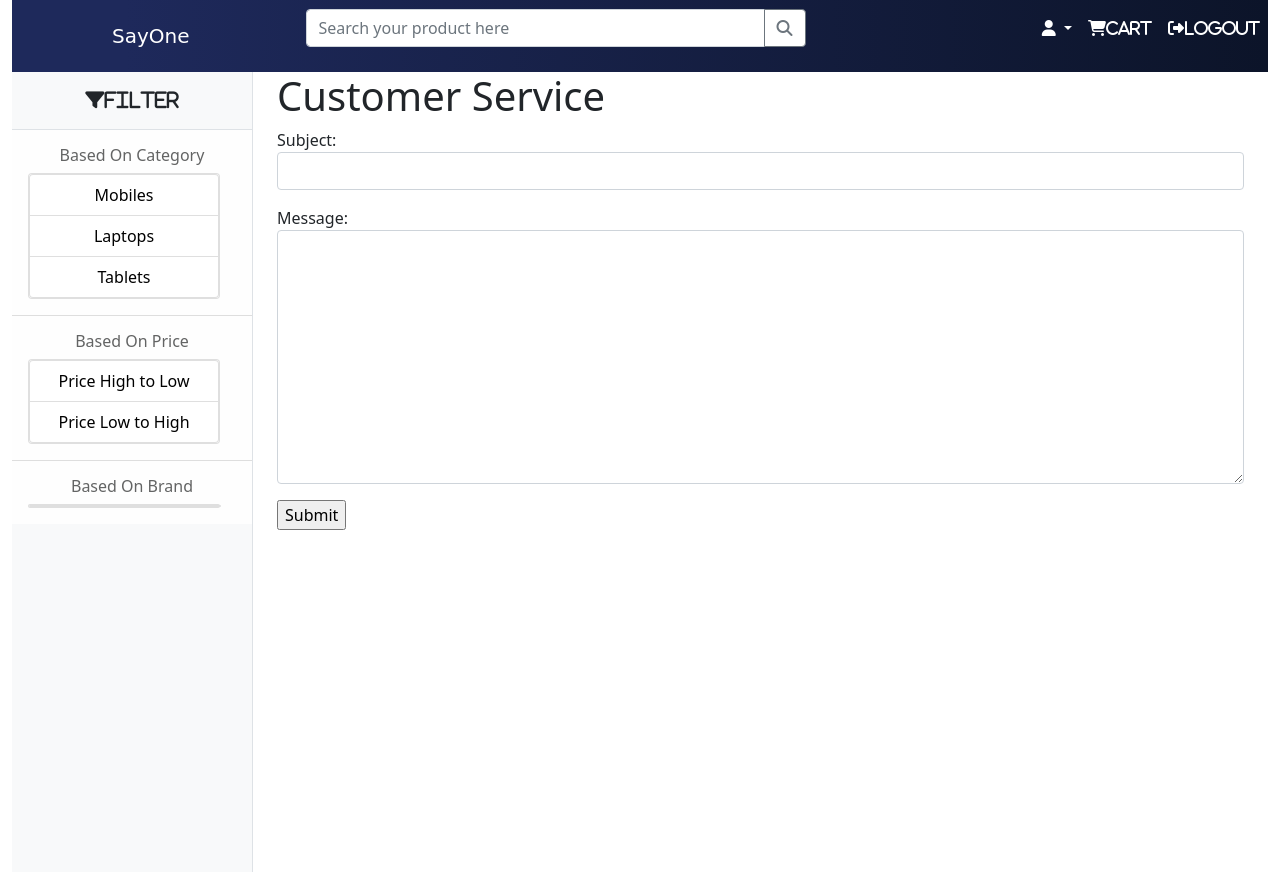
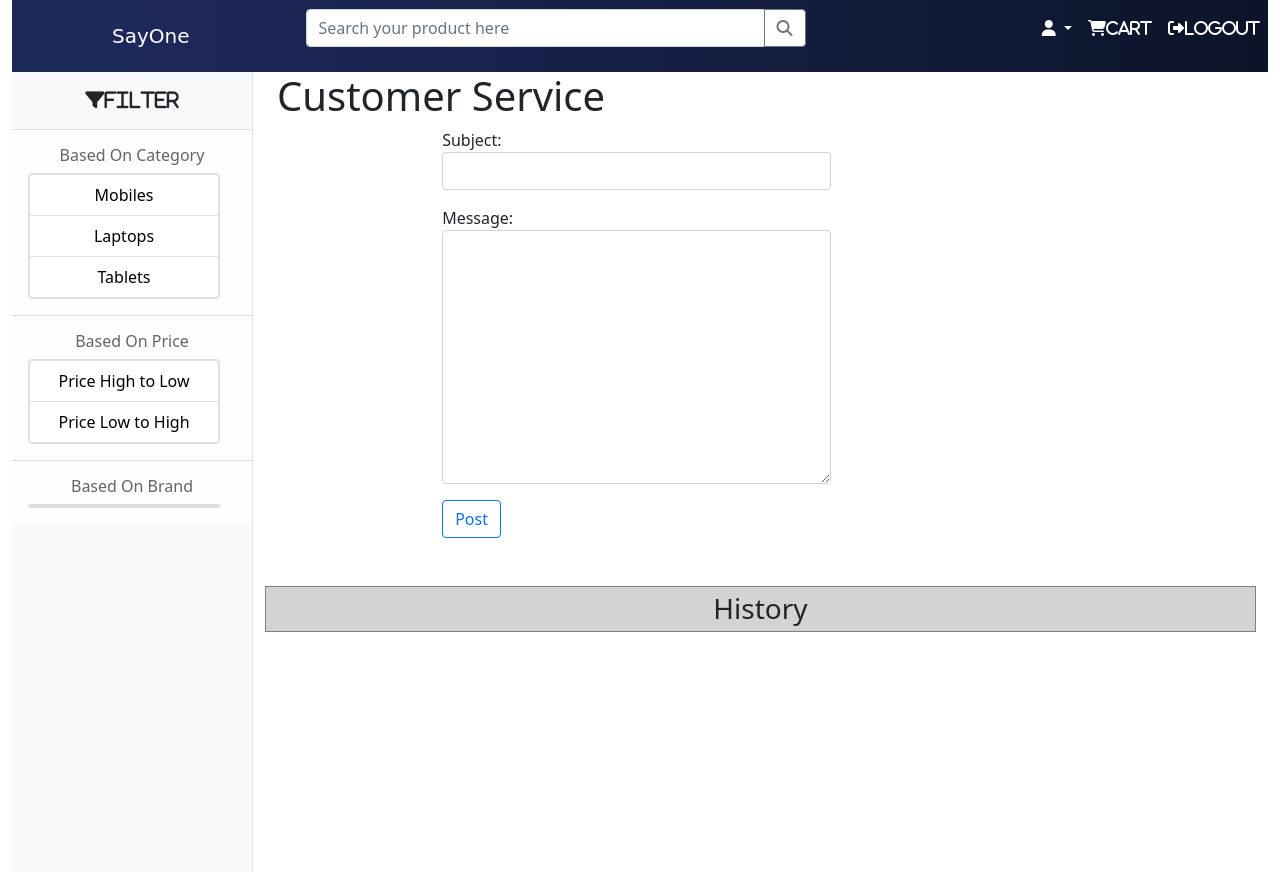
Before and after one commit to VrindhaAravind/ElectronicStore, a Django app: page /customer/customerservice in a window 1280 px wide. Run offline with Django 3.2, Linux system fonts and the light colour scheme; a user stored in the database is signed in; data that the repository does not hold is empty; parts of the project's set-up code (start-up, migrations or seed data) failed here and were passed over; some libraries are stand-ins or nearby versions.

Commit message:
Update customerservice.html

```diff
--- a/electronicstore/customer/templates/customerservice.html
+++ b/electronicstore/customer/templates/customerservice.html
@@ -4,15 +4,21 @@
 <div class="container">
     <div class="row">
         <h1>Customer Service</h1>
+        <div class="col-2"></div>
+        <div class="col-5">
             <form action="" method="post">
                 {%csrf_token%}
                 {{form.as_p}}
-            <input type="submit" value="Submit">
+                <input type="submit" value="Post" class="btn btn-outline-primary">
             </form>
         </div>
-    <div class="row">
+        <div class="col-5"></div>
+    </div>
+    <div class="row mt-5">
+        <h3 style="background-color:lightgrey; text-align:center; padding:5px; border:1px solid grey;">History</h3>
+        <div class="col-2"></div>
+        <div class="col-8">
             {% if services %}
-        <h3>History</h3>
             {% for service in services %}
             <div class="card">
                 <div class="card-body">
@@ -28,6 +34,9 @@
             {% endfor %}
             {% endif %}
         </div>
+        <div class="col-2"></div>
+
+    </div>
 </div>
 
 
```
Lines whose indentation alone changed are shown as unchanged.
